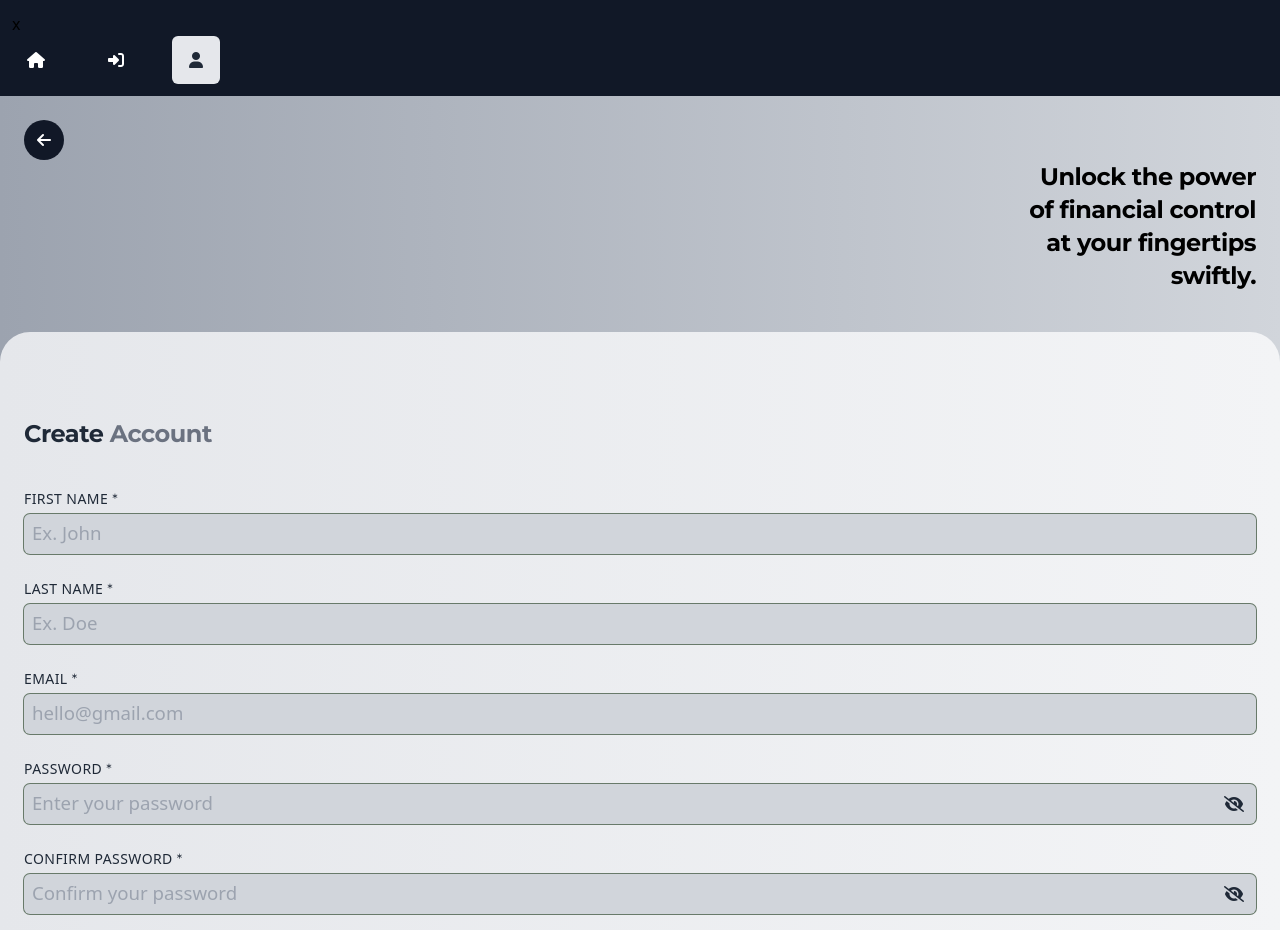
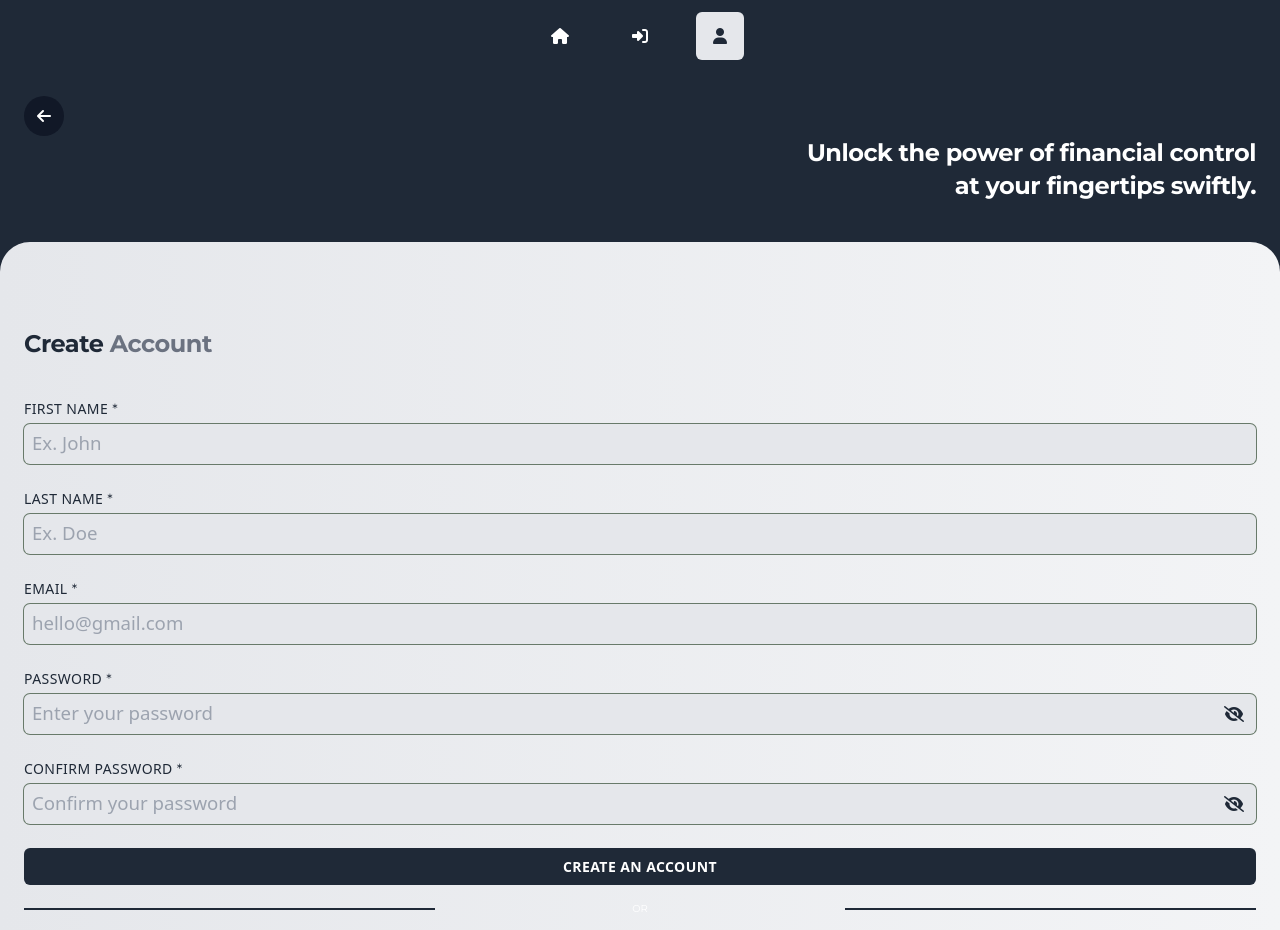
Before and after one commit to gittydia/BAEMAX, a React (Vite) app in the folder GabAI/frontend/: page /register in a window 1280 px wide. Shown: the top 930 px of the page. Built offline with nearby package versions, Linux system fonts and the light colour scheme.

Commit message:
frontend(2)

```diff
--- a/GabAI/frontend/index.html
+++ b/GabAI/frontend/index.html
@@ -2,9 +2,9 @@
 <html lang="en">
   <head>
     <meta charset="UTF-8" />
-    <link rel="icon" type="image/svg+xml" href="/finVueLogo.png" />
+    <link rel="icon" href="/GabAI/frontend/src/assets/dog.png" />
     <meta name="viewport" content="width=device-width, initial-scale=1.0" />
-    <title>FinVue</title>
+    <title>GabAI</title>
     <link rel="stylesheet" href="https://cdnjs.cloudflare.com/ajax/libs/font-awesome/6.5.2/css/all.min.css" integrity="sha512-SnH5WK+bZxgPHs44uWIX+LLJAJ9/2PkPKZ5QiAj6Ta86w+fsb2TkcmfRyVX3pBnMFcV7oQPJkl9QevSCWr3W6A==" crossorigin="anonymous" referrerpolicy="no-referrer" />
   </head>
   <body>
--- a/GabAI/frontend/src/components/Navbar.jsx
+++ b/GabAI/frontend/src/components/Navbar.jsx
@@ -64,7 +64,7 @@ function Navbar() {
         <div className="relative">
           <input type="checkbox" id="menu-toggle" className="hidden peer" />
           <label htmlFor="menu-toggle" className="cursor-pointer">
-            <i className="fa-solid fa-bars text-white"></i>
+            <i className="fa-solid fa-bars mt-4 ml-5 absolute text-white"></i>
           </label>
           <div className="fixed top-0 left-0 w-80 h-full bg-gray-800 text-white transform -translate-x-full transition-transform duration-300 ease-in-out peer-checked:translate-x-0" id="sidebar">
             <label htmlFor="menu-toggle" className="absolute top-4 right-4 cursor-pointer">
@@ -90,7 +90,7 @@ function Navbar() {
             </div>
           </div>
 
-          <div className="flex gap-5 md:gap-16 pl-96">
+          <div className="flex justify-center gap-5 md:gap-16">
             <NavLink to={"/dashboard"} title="Home" className={linkClass}>
               <i className="fa-solid fa-house"></i>
             </NavLink>
@@ -101,11 +101,11 @@ function Navbar() {
               <AlertDialogTrigger><i className="fa-solid fa-circle-plus text-white"></i></AlertDialogTrigger>
               <AlertDialogContent className="bg-gray-200 border-0">
                 <AlertDialogHeader className="bg-gray-200 w-full">
-                  <Link to={'/income'}><AlertDialogAction className="w-full"><Button className="text-body text-inc-900 uppercase text-center bg-secondary font-bold tracking-f-widest w-full">Add Income 💸</Button></AlertDialogAction></Link>
+                  <Link to={'/income'}><AlertDialogAction className="w-full"><Button className="text-body text-inc-900 uppercase text-center text-white bg-green-500 hover:bg-green-900 font-bold tracking-f-widest w-full">Add Income 💸</Button></AlertDialogAction></Link>
                   <Link to={'/expense'}><AlertDialogAction className="w-full"><Button className="text-body text-inc-900 uppercase text-center text-white bg-red-500 hover:bg-red-900 font-bold tracking-f-widest w-full">Add Expense 🚀</Button></AlertDialogAction></Link>
                 </AlertDialogHeader>
                 <AlertDialogFooter>
-                  <AlertDialogCancel className="w-full bg-gray-200 hover:bg-gray-300 border-0 text-white uppercase">Cancel</AlertDialogCancel>
+                  <AlertDialogCancel className="w-full bg-gray-800 hover:bg-gray-400 hover:text-gray-800 border-0 text-white uppercase">Cancel</AlertDialogCancel>
                 </AlertDialogFooter>
               </AlertDialogContent>
             </AlertDialog>
@@ -115,7 +115,7 @@ function Navbar() {
           </div>
         </div>
       ) : (
-        <div className="flex gap-5 md:gap-8">
+        <div className="flex gap-5 md:gap-8 justify-center">
           <NavLink to='/' title="Home" className={linkClass}>
             <i className="fa-solid fa-house"></i>
           </NavLink>
--- a/GabAI/frontend/src/components/SplineCube.jsx
+++ b/GabAI/frontend/src/components/SplineCube.jsx
@@ -1,7 +1,7 @@
-import Spline from '@splinetool/react-spline';
+import Image from "./assets/dog.png"
 
-export default function SplineCube() {
+function Image() {
   return (
-    <Spline scene="https://prod.spline.design/M3jdVZqwUAOjic99/scene.splinecode" />
+    <img src={dog.png} />
   );
 }
--- a/GabAI/frontend/src/pages/Layout.jsx
+++ b/GabAI/frontend/src/pages/Layout.jsx
@@ -8,7 +8,7 @@ function Layout() {
 
   return (
     <>
-      <header className="p-3 w-full bg-gray-900 justify-between items-center h-17">x
+      <header className="p-3 w-full bg-gray-800 justify-between items-center h-17">
         <Navbar />
       </header>
       <main>
--- a/GabAI/frontend/src/pages/guests/Login.jsx
+++ b/GabAI/frontend/src/pages/guests/Login.jsx
@@ -86,14 +86,14 @@ function Login() {
   };
 
   return (
-    <section className="min-h-screen bg-gradient-to-r from-gray-400 to-gray-300 ">
+    <section className="min-h-screen bg-gray-800 ">
       <article className="p-9">
         <Link to={'/'}>
           <div className="returnBtn bg-gray-800">
             <i className="fa-solid fa-arrow-left text-white"></i>
           </div>
         </Link>
-        <h1 className="text-right text-heading-3 font-bold pb-4 tracking-f-small leading-snug text-gray-800">
+        <h1 className="text-right text-heading-3 font-bold pb-4 tracking-f-small leading-snug text-white">
           Access your financial hub <br/>
           instantly for seamless control <br />
           over your finances.
--- a/GabAI/frontend/src/pages/guests/Register.jsx
+++ b/GabAI/frontend/src/pages/guests/Register.jsx
@@ -112,22 +112,19 @@ function Register() {
   };
 
   return (
-    <section className="min-h-screen bg-gradient-to-r from-gray-400 to-gray-300">
+    <section className="min-h-screen bg-gray-800">
       <article className="p-6">
         <Link to={'/'}>
           <div className="returnBtn">
             <i className="fa-solid fa-arrow-left text-white"></i>
           </div>
         </Link>
-        <h1 className="text-right text-heading-3 font-bold pb-4 tracking-f-small leading-snug">
-          Unlock the power
+        <h1 className="text-white text-right text-heading-3 font-bold pb-4 tracking-f-small leading-snug">
+          Unlock the power of financial control
           <br />
-          of financial control
+          at your fingertips swiftly.
           <br />
-          at your fingertips
-          <br />
-          swiftly.
-          <br />
+
         </h1>
       </article>
       <article className=" bg-gradient-to-r from-gray-200 to-gray-100 w-full py-16 lg:h-[calc(50vh+500px)] px-6 rounded-t-[30px] flex flex-col gap-4">
@@ -140,7 +137,7 @@ function Register() {
               First Name <span className="text-gray-800">*</span>
             </label>
             <input
-              className="primary-input bg-gray-300 text-white"
+              className="primary-input bg-gray-200 text-white"
               name="firstName"
               type="text"
               placeholder="Ex. John"
@@ -156,7 +153,7 @@ function Register() {
               Last Name <span className="text-gray-800">*</span>
             </label>
             <input
-              className="primary-input bg-gray-300 text-white"
+              className="primary-input bg-gray-200 text-white"
               name="lastName"
               type="text"
               placeholder="Ex. Doe"
@@ -172,7 +169,7 @@ function Register() {
               Email <span className="text-gray-800">*</span>
             </label>
             <input
-              className="primary-input bg-gray-300 text-white"
+              className="primary-input bg-gray-200 text-white"
               type="email"
               placeholder="hello@gmail.com"
               value={formData.email}
@@ -188,7 +185,7 @@ function Register() {
             </label>
             <div className="flex items-center justify-center relative">
               <input
-                className="primary-input bg-gray-300 text-white"
+                className="primary-input bg-gray-200 text-white"
                 type={showPwd ? "text" : "password"}
                 placeholder="Enter your password"
                 value={formData.password}
@@ -202,7 +199,7 @@ function Register() {
                 onClick={() => setShowPwd(!showPwd)}
                 className={`cursor-pointer text-gray-800 fa-solid ${
                   showPwd ? "fa-eye" : "fa-eye-slash"
-                } absolute right-1 pr-2 bg-gray-300`}
+                } absolute right-1 pr-2 bg-gray-200`}
               ></i>
             </div>
           </div>
@@ -212,7 +209,7 @@ function Register() {
             </label>
             <div className="flex items-center justify-center relative">
               <input
-                className="primary-input bg-gray-300 text-gray-800"
+                className="primary-input bg-gray-200 text-gray-800"
                 name="confirmPassword"
                 type={showConfirmedPwd ? "text" : "password"}
                 placeholder="Confirm your password"
@@ -229,18 +226,18 @@ function Register() {
                 onClick={() => setShowConfirmedPwd(!showConfirmedPwd)}
                 className={`cursor-pointer text-gray-800 fa-solid ${
                   showConfirmedPwd ? "fa-eye" : "fa-eye-slash"
-                } absolute right-1 pr-2 bg-gray-300`}
+                } absolute right-1 pr-2 bg-gray-200`}
               ></i>
             </div>
           </div>
-          <button type="submit" className="primary-btn">
+          <button type="submit" className="primary-btn bg-gray-800 text-white">
             CREATE AN ACCOUNT
           </button>
         </form>
         <div className="grid grid-cols-3 justify-center items-center">
-          <hr className="bg-secondary h-[2px] border-0"></hr>
+          <hr className="bg-gray-800 h-[2px] border-0"></hr>
           <p className="text-center text-white text-pre-title">OR</p>
-          <hr className="bg-secondary h-[2px] border-0"></hr>
+          <hr className="bg-gray-800 h-[2px] border-0"></hr>
         </div>
         <div onClick={createAccountWithGoogle} className="secondary-btn text-gray-800">
           <i className="fa-brands fa-google text-gray-800"></i> &nbsp;&nbsp;&nbsp;
```
Also changed, not shown: GabAI/frontend/src/pages/guests/Home.jsx (+8 -8 lines), GabAI/frontend/frontend/src/tailwind/app.css (renamed from GabAI/frontend/frontend/src/assets/app.css), GabAI/frontend/src/assets/dog.png (added).
